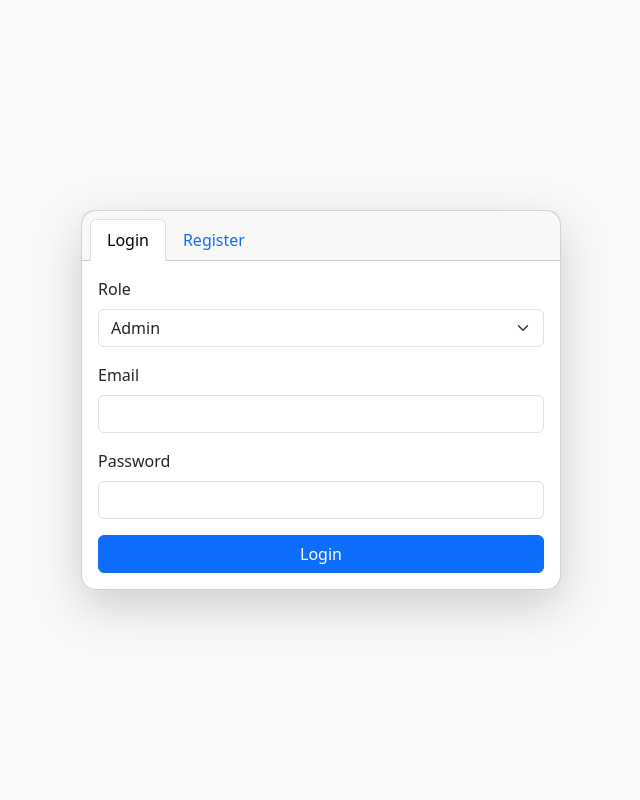
After one commit to l-nalla/ADBProject, a Python web app: template templates/login_register.html in a window 1280 px wide. The commit adds this page. Shown: the whole page, without its empty margins (319-959 px from the left). Run offline with Jinja, Linux system fonts and the light colour scheme; the template is opened without the code that fills it, so the values that code supplies are empty.

Commit message:
updates added login functionality for admins, instructors, students with email and password
added register functionality to the admins.

```diff
--- /dev/null
+++ b/static/css/login_register.css
@@ -0,0 +1,6 @@
+body {
+    background-color: #f8f9fa;
+}
+.card {
+    border-radius: 15px;
+}
--- /dev/null
+++ b/static/script/login_register.js
@@ -0,0 +1,10 @@
+function validatePasswords() {
+    const password = document.getElementById('password_register').value;
+    const confirmPassword = document.getElementById('confirm_password').value;
+
+    if (password !== confirmPassword) {
+        alert('Passwords do not match!');
+        return false;
+    }
+    return true;
+}
--- a/templates/admin_dashboard.html
+++ b/templates/admin_dashboard.html
@@ -9,7 +9,10 @@
 </head>
 <body>
     <div class="container mt-5">
-        <h2>Admin Dashboard</h2>
+        <h2 class="d-flex justify-content-between align-items-center">
+            Admin Dashboard
+            <a href="/logout" class="btn btn-sm btn-danger">Logout</a>
+        </h2>
         {% with messages = get_flashed_messages(with_categories=true) %}
         {% if messages %}
         <div id="flash-message" class="mt-3">
--- /dev/null
+++ b/templates/login_register.html
@@ -0,0 +1,88 @@
+<!DOCTYPE html>
+<html lang="en">
+<head>
+    <meta charset="UTF-8">
+    <meta name="viewport" content="width=device-width, initial-scale=1.0">
+    <title>Admin Login/Register</title>
+    <link href="https://cdn.jsdelivr.net/npm/bootstrap@5.3.0/dist/css/bootstrap.min.css" rel="stylesheet">
+    <link rel="stylesheet" href="../static/css/login_register.css">
+</head>
+<body>
+    <div class="container d-flex justify-content-center align-items-center vh-100">
+        <div class="card shadow-lg" style="width: 30rem;">
+            <div class="card-header text-center">
+                <ul class="nav nav-tabs card-header-tabs" id="loginRegisterTabs" role="tablist">
+                    <li class="nav-item" role="presentation">
+                        <button class="nav-link active" id="login-tab" data-bs-toggle="tab" data-bs-target="#login" type="button" role="tab">Login</button>
+                    </li>
+                    <li class="nav-item" role="presentation">
+                        <button class="nav-link" id="register-tab" data-bs-toggle="tab" data-bs-target="#register" type="button" role="tab">Register</button>
+                    </li>
+                </ul>
+            </div>
+            <div class="card-body">
+                <div class="tab-content" id="loginRegisterContent">
+                    <!-- Login Tab -->
+                    <div class="tab-pane fade show active" id="login" role="tabpanel" aria-labelledby="login-tab">
+                        <form method="POST" action="/login">
+                            <div class="mb-3">
+                                <label for="role" class="form-label">Role</label>
+                                <select name="role" id="role" class="form-select">
+                                    <option value="admin">Admin</option>
+                                    <option value="instructors">Instructor</option>
+                                    <option value="students">Student</option>
+                                </select>
+                            </div>
+                            <div class="mb-3">
+                                <label for="email" class="form-label">Email</label>
+                                <input type="email" class="form-control" id="email" name="email" required>
+                            </div>
+                            <div class="mb-3">
+                                <label for="password" class="form-label">Password</label>
+                                <input type="password" class="form-control" id="password" name="password" required>
+                            </div>
+                            <div class="d-grid">
+                                <button type="submit" class="btn btn-primary">Login</button>
+                            </div>
+                        </form>
+                    </div>
+                    <!-- Register Tab -->
+                    <div class="tab-pane fade" id="register" role="tabpanel" aria-labelledby="register-tab">
+                        <form method="POST" action="/register" onsubmit="return validatePasswords();">
+                            <div class="mb-3">
+                                <label for="first_name" class="form-label">First Name</label>
+                                <input type="text" class="form-control" id="first_name" name="first_name" required>
+                            </div>
+                            <div class="mb-3">
+                                <label for="last_name" class="form-label">Last Name</label>
+                                <input type="text" class="form-control" id="last_name" name="last_name" required>
+                            </div>
+                            <div class="mb-3">
+                                <label for="email" class="form-label">Email</label>
+                                <input type="email" class="form-control" id="email" name="email" required>
+                            </div>
+                            <div class="mb-3">
+                                <label for="phone" class="form-label">Phone</label>
+                                <input type="text" class="form-control" id="phone" name="phone" required>
+                            </div>
+                            <div class="mb-3">
+                                <label for="password" class="form-label">Password</label>
+                                <input type="password" class="form-control" id="password_register" name="password" required>
+                            </div>
+                            <div class="mb-3">
+                                <label for="confirm_password" class="form-label">Confirm Password</label>
+                                <input type="password" class="form-control" id="confirm_password" name="confirm_password" required>
+                            </div>
+                            <div class="d-grid">
+                                <button type="submit" class="btn btn-success">Register</button>
+                            </div>
+                        </form>
+                    </div>
+                </div>
+            </div>
+        </div>
+    </div>
+    <script src="https://cdn.jsdelivr.net/npm/bootstrap@5.3.0/dist/js/bootstrap.bundle.min.js"></script>
+    <script src="{{ url_for('static', filename='script/login_register.js') }}"></script>
+</body>
+</html>
--- /dev/null
+++ b/utils/generate_session_cookie.py
@@ -0,0 +1,5 @@
+import random
+import string
+
+def generate_session_cookie():
+    return ''.join(random.choices(string.ascii_letters + string.digits, k=24))
```
Also changed, not shown: app.py (+78 -25 lines), model/admin.py (+8 -0 lines).
